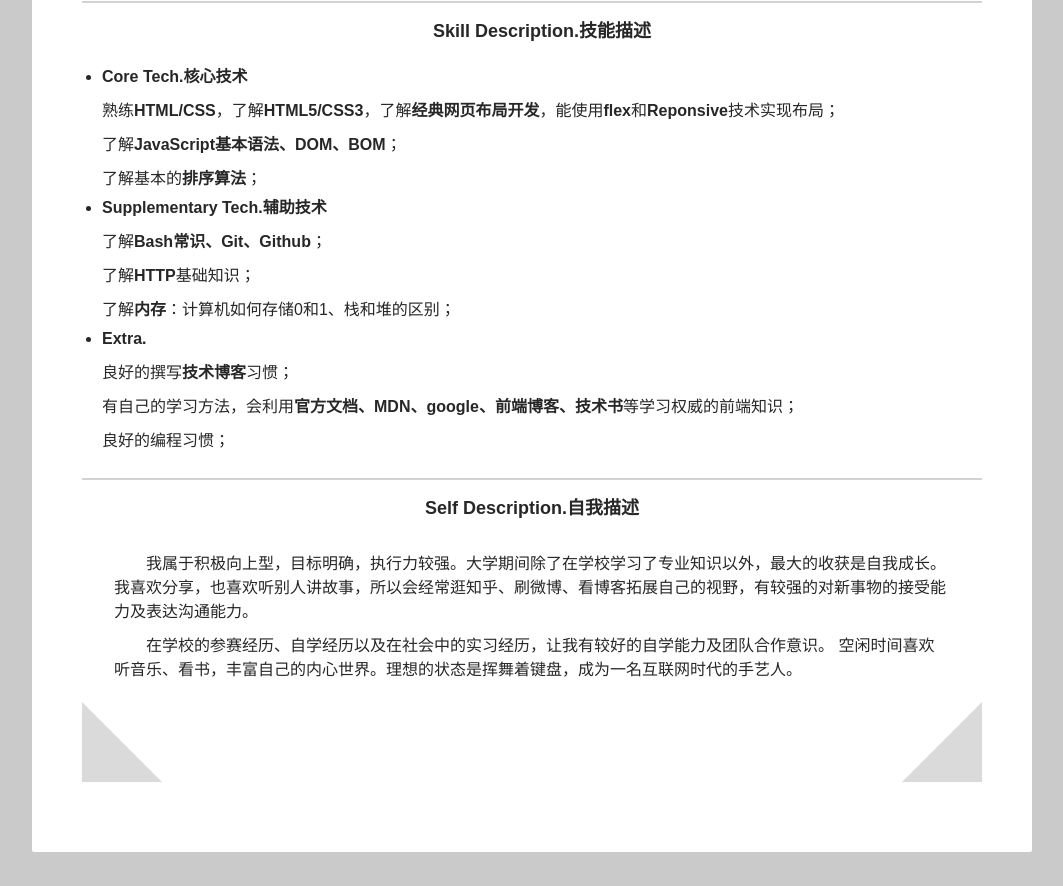
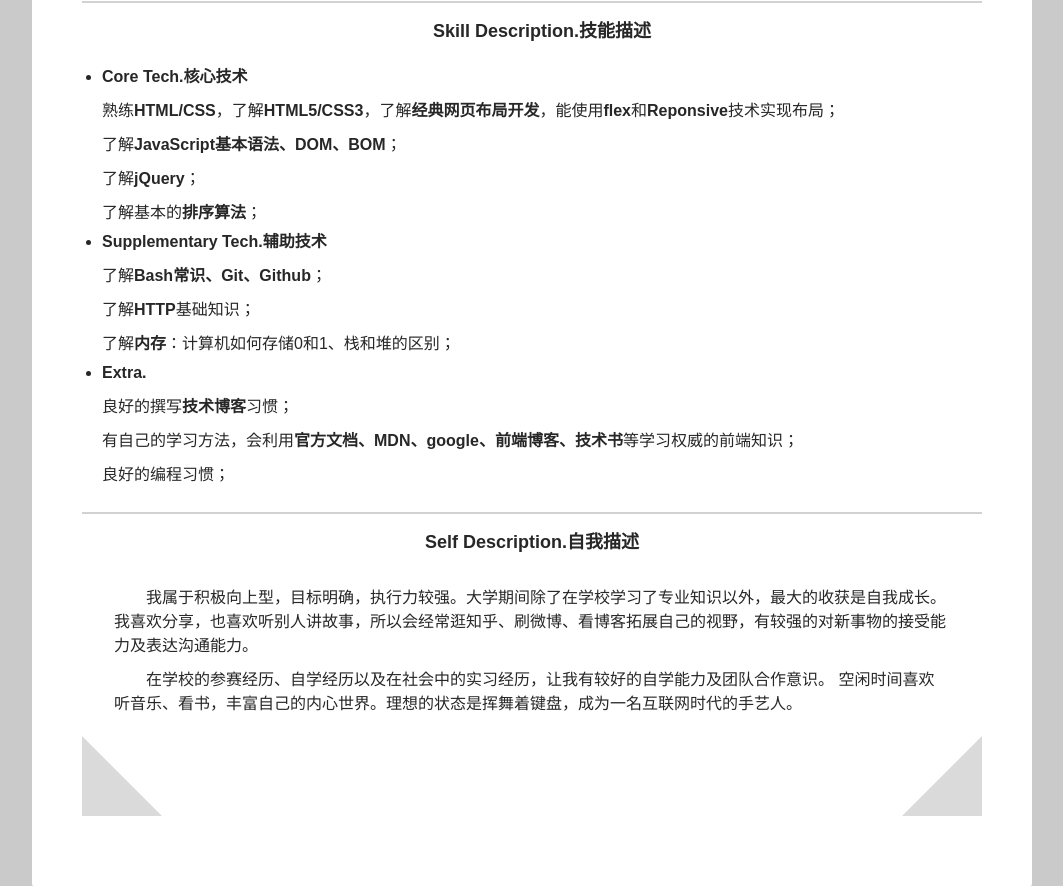
Before and after one commit to chiang24/mydemos, a plain HTML site: page resume/resume.html in a window 1280 px wide. Shown: the part 1202-2088 px from the top of the page, without its empty margins (108-1171 px from the left). Before the commit the page ends 2054 px from the top, so only its background shows below. Drawn offline with Linux system fonts and the light colour scheme; a small style sheet from the web is missing.

Commit message:
Update resume.html

```diff
--- a/resume/resume.html
+++ b/resume/resume.html
@@ -100,6 +100,9 @@
                                 <p>了解<strong>JavaScript基本语法、DOM、BOM</strong>；</p>
                             </li>
                             <li>
+                                <p>了解<strong>jQuery</strong>；</p>
+                            </li>
+                            <li>
                                 <p>了解基本的<strong>排序算法</strong>；</p>
                             </li>
                         </ul>
```
